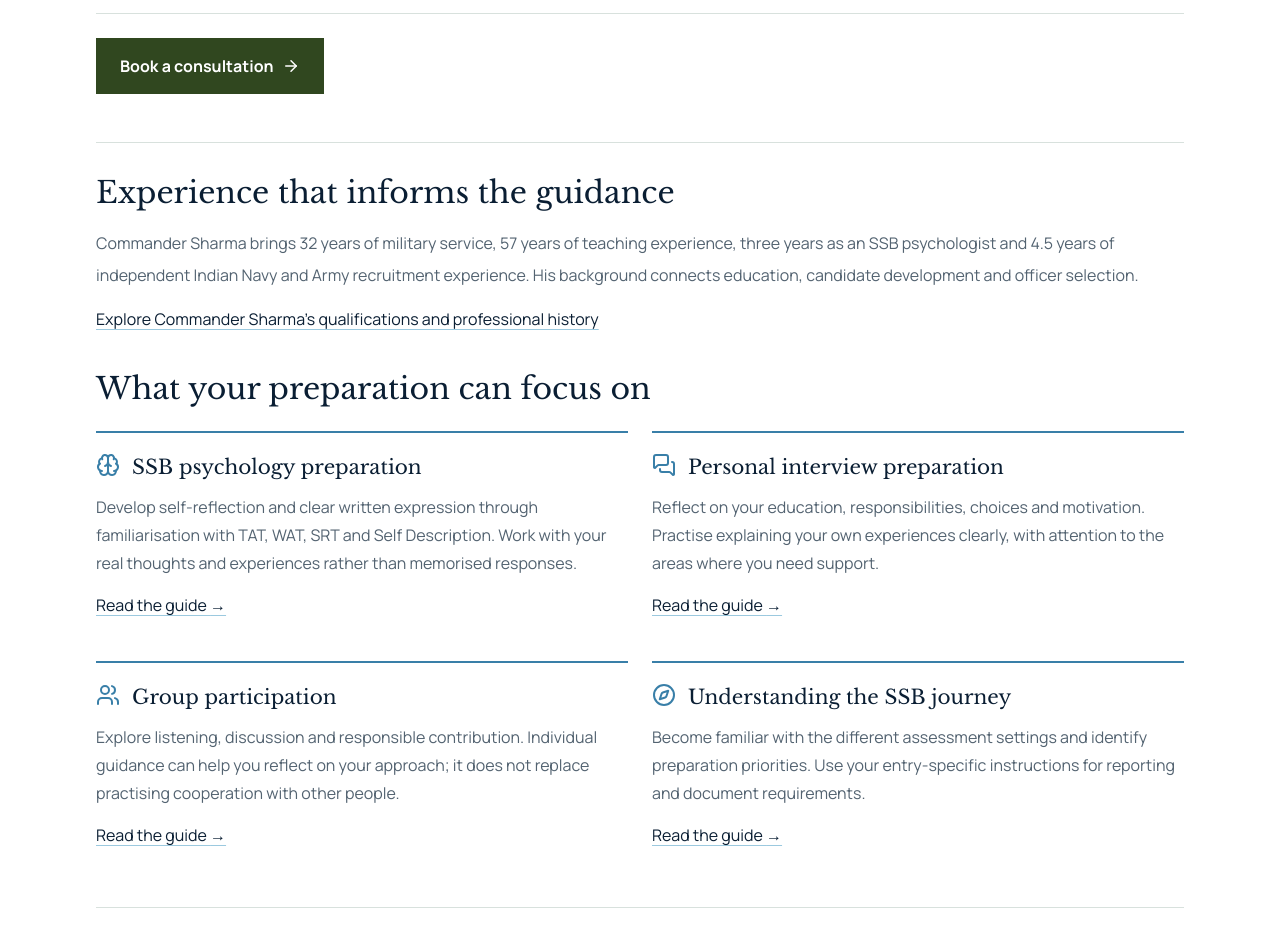
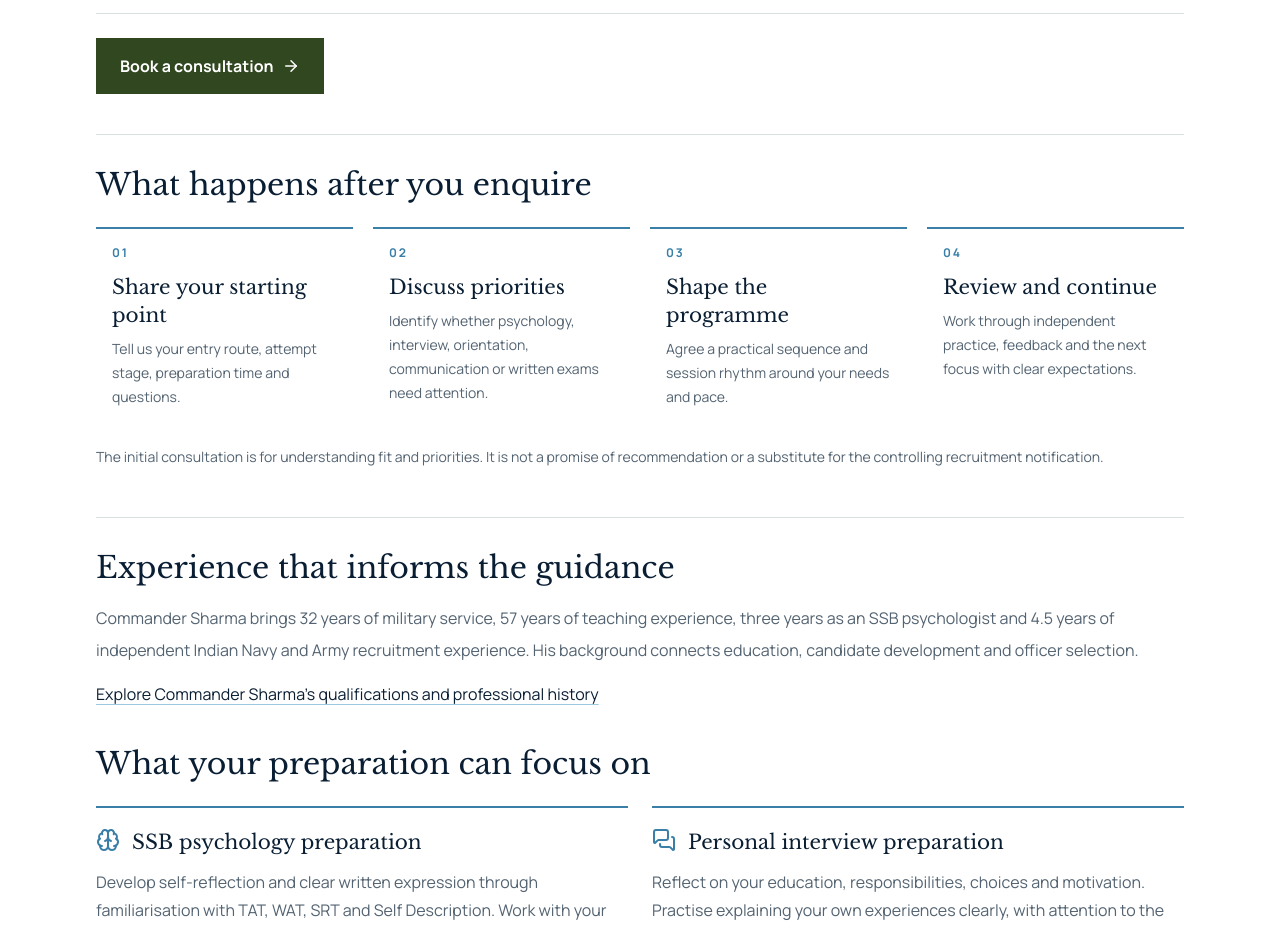
Before and after one commit to 247vks/MarchAheadAcademy, a Next.js app: page /ssb-coaching in a window 1280 px wide. Shown: the part 1120-2050 px from the top of the page. Built offline with nearby package versions, Linux system fonts and the light colour scheme; no server answers.

Commit message:
Clarify coaching journey and academy evidence

```diff
--- a/app/page.tsx
+++ b/app/page.tsx
@@ -546,7 +546,7 @@ export default function Home() {
             <figcaption>
               <p className="section-kicker">Guidance in the community</p>
               <h3 className="mt-3 font-heading text-2xl sm:text-3xl">Career guidance in Mumbai</h3>
-              <p className="mt-4 leading-7 text-[#536371]">Career guidance session at an engineering college in Mumbai.</p>
+              <p className="mt-4 leading-7 text-[#536371]">Career guidance session at an engineering college in Mumbai, 26 July 2025.</p>
               <p className="mt-3 text-sm font-semibold text-[#30471f]"><time dateTime="2025-07-26">26 July 2025</time></p>
             </figcaption>
           </figure>
--- a/app/ssb-coaching/page.tsx
+++ b/app/ssb-coaching/page.tsx
@@ -150,6 +150,25 @@ export default function Page() {
         >
           Book a consultation <ArrowRight size={18} aria-hidden="true" />
         </Link>
+
+        <section className="mt-10 border-t border-[#d8e1dd] pt-8" aria-labelledby="what-happens-next">
+          <h2 id="what-happens-next" className="font-heading text-3xl">What happens after you enquire</h2>
+          <div className="mt-6 grid gap-5 sm:grid-cols-2 lg:grid-cols-4">
+            {[
+              ['01', 'Share your starting point', 'Tell us your entry route, attempt stage, preparation time and questions.'],
+              ['02', 'Discuss priorities', 'Identify whether psychology, interview, orientation, communication or written exams need attention.'],
+              ['03', 'Shape the programme', 'Agree a practical sequence and session rhythm around your needs and pace.'],
+              ['04', 'Review and continue', 'Work through independent practice, feedback and the next focus with clear expectations.'],
+            ].map(([number, heading, copy]) => (
+              <article key={number} className="border-t-2 border-[#397fa8] p-4">
+                <p className="text-xs font-bold tracking-[.15em] text-[#397fa8]">{number}</p>
+                <h3 className="mt-3 font-heading text-xl">{heading}</h3>
+                <p className="mt-2 text-sm leading-6 text-[#536371]">{copy}</p>
+              </article>
+            ))}
+          </div>
+          <p className="mt-5 text-sm leading-6 text-[#536371]">The initial consultation is for understanding fit and priorities. It is not a promise of recommendation or a substitute for the controlling recruitment notification.</p>
+        </section>
 
         <section className="mt-12 border-t border-[#d8e1dd] pt-8">
           <h2 className="font-heading text-3xl">
```
